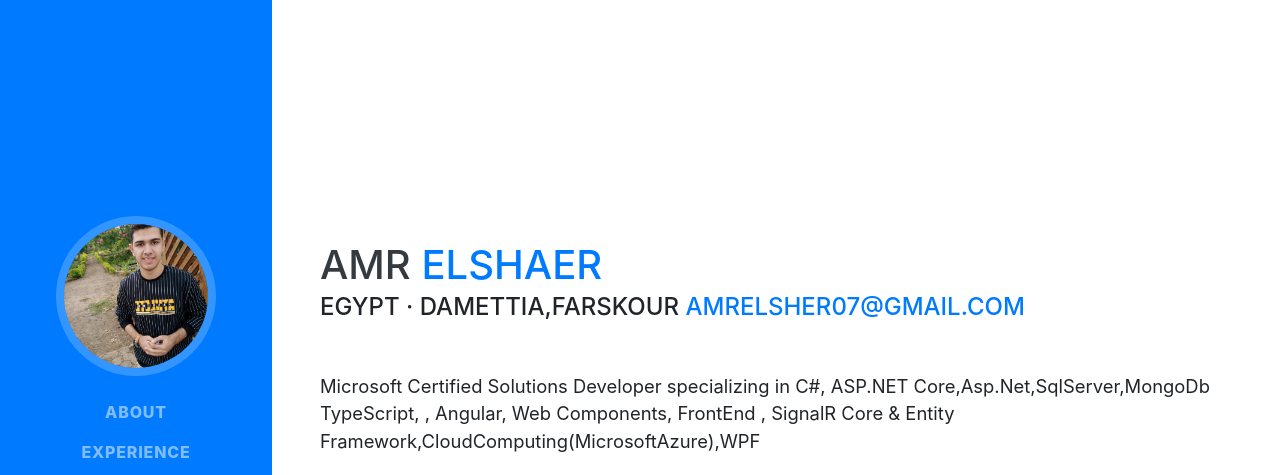
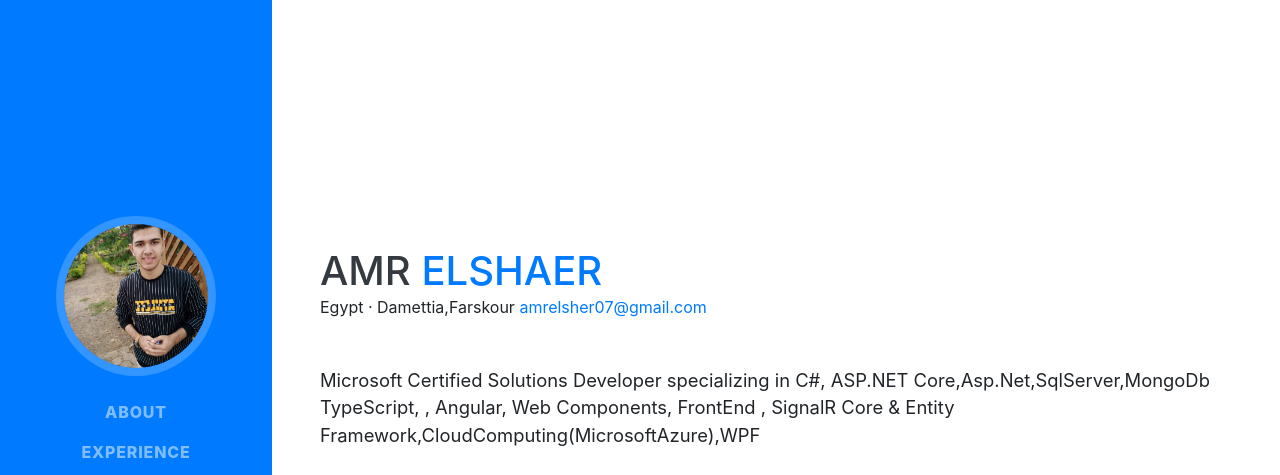
Before and after one commit to AmrElshaer/AmrElshaer.github.io, a website with bundled scripts: page index.html in a window 1280 px wide. Shown: the top 475 px of the page. Built offline with nearby package versions, Linux system fonts and the light colour scheme; a web font is replaced by a local one.

Commit message:
Update index.html

```diff
--- a/index.html
+++ b/index.html
@@ -64,7 +64,7 @@
         <h1 class="mb-0">Amr
           <span class="text-primary">Elshaer</span>
         </h1>
-        <div class="subheading mb-5">Egypt · Damettia,Farskour
+        <div class="mb-5">Egypt · Damettia,Farskour
             <a href="amrelsher07@gmail.com">amrelsher07@gmail.com</a>
         </div>
         <p class="lead mb-5">Microsoft Certified Solutions Developer specializing in C#, ASP.NET Core,Asp.Net,SqlServer,MongoDb TypeScript, , Angular, Web Components, FrontEnd , SignalR Core & Entity Framework,CloudComputing(MicrosoftAzure),WPF</p>
```
